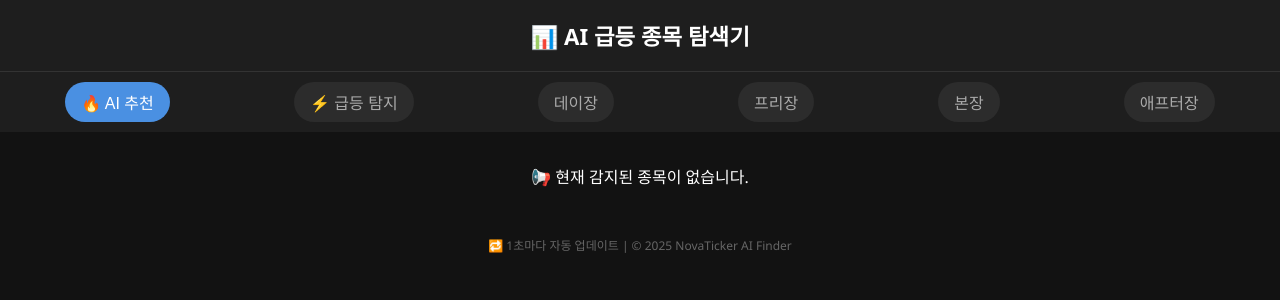
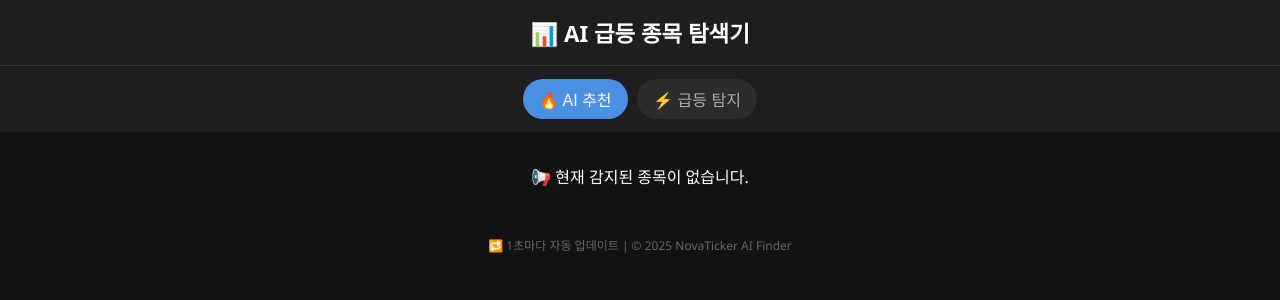
Before and after one commit to novaticker/Aifinder, a Flask app: page / in a window 1280 px wide. Shown: the top 300 px of the page. Run offline with Flask 3, Linux system fonts and the light colour scheme; data that the repository does not hold is empty; parts of the project's set-up code (start-up, migrations or seed data) failed here and were passed over.

Commit message:
Update index.html

```diff
--- a/templates/index.html
+++ b/templates/index.html
@@ -10,40 +10,37 @@
       font-family: 'Segoe UI', sans-serif;
       background-color: #121212;
       color: #fff;
-      -webkit-font-smoothing: antialiased;
     }
 
     header {
       background-color: #1e1e1e;
-      padding: 1.2rem;
+      padding: 1rem;
       text-align: center;
       font-size: 1.4rem;
       font-weight: bold;
-      color: #ffffff;
       border-bottom: 1px solid #333;
     }
 
-    .tabs {
+    .tabs, .subtabs {
       display: flex;
-      justify-content: space-around;
+      justify-content: center;
+      flex-wrap: wrap;
       background-color: #1e1e1e;
-      padding: 0.6rem 0.2rem;
-      overflow-x: auto;
+      padding: 0.5rem 0;
     }
 
-    .tab {
+    .tab, .subtab {
       background-color: #2c2c2c;
       color: #aaa;
       padding: 0.5rem 1rem;
+      margin: 0.3rem;
       border-radius: 20px;
+      cursor: pointer;
       font-size: 1rem;
-      cursor: pointer;
-      white-space: nowrap;
       border: none;
-      margin: 0 4px;
     }
 
-    .tab.active {
+    .tab.active, .subtab.active {
       background-color: #4a90e2;
       color: #fff;
     }
@@ -64,7 +61,6 @@
     .symbol {
       font-size: 1.2rem;
       font-weight: bold;
-      color: #ffffff;
       margin-bottom: 0.3rem;
     }
 
@@ -99,12 +95,16 @@
   <header>📊 AI 급등 종목 탐색기</header>
 
   <div class="tabs">
-    <button class="tab active" onclick="setTab('ai')">🔥 AI 추천</button>
-    <button class="tab" onclick="setTab('all')">⚡ 급등 탐지</button>
-    <button class="tab" onclick="setTab('day')">데이장</button>
-    <button class="tab" onclick="setTab('pre')">프리장</button>
-    <button class="tab" onclick="setTab('normal')">본장</button>
-    <button class="tab" onclick="setTab('after')">애프터장</button>
+    <button class="tab active" onclick="switchTab('ai')">🔥 AI 추천</button>
+    <button class="tab" onclick="switchTab('gainers')">⚡ 급등 탐지</button>
+  </div>
+
+  <div class="subtabs" id="phase-tabs" style="display: none;">
+    <button class="subtab active" onclick="setPhase('all')">전체</button>
+    <button class="subtab" onclick="setPhase('day')">데이장</button>
+    <button class="subtab" onclick="setPhase('pre')">프리장</button>
+    <button class="subtab" onclick="setPhase('normal')">본장</button>
+    <button class="subtab" onclick="setPhase('after')">애프터장</button>
   </div>
 
   <div class="container" id="data-container">
@@ -112,43 +112,50 @@
   </div>
 
   <footer>
-    🔁 1초마다 자동 업데이트 | &copy; 2025 NovaTicker AI Finder
+    🔁 1초마다 자동 업데이트 | © 2025 NovaTicker AI Finder
   </footer>
 
   <script>
-    let currentTab = "ai";
-    let allData = { ai_picks: [], gainers: [] };
+    let currentTab = "ai"; // 'ai' or 'gainers'
+    let currentPhase = "all";
+    let allData = {};
 
-    function getPhaseLabel(phase) {
-      if (phase === "pre") return "프리장";
-      if (phase === "normal") return "본장";
-      if (phase === "after") return "애프터장";
-      if (phase === "day") return "데이장";
-      return "기타";
-    }
-
-    function setTab(tab) {
+    function switchTab(tab) {
       currentTab = tab;
       document.querySelectorAll(".tab").forEach(btn => btn.classList.remove("active"));
       document.querySelectorAll(".tab").forEach(btn => {
-        if (
-          (tab === "ai" && btn.textContent.includes("AI")) ||
-          (tab === "all" && btn.textContent.includes("급등")) ||
-          btn.textContent.includes(getPhaseLabel(tab))
-        ) {
+        if (btn.textContent.includes(tab === 'ai' ? 'AI' : '급등')) btn.classList.add("active");
+      });
+
+      document.getElementById("phase-tabs").style.display = (tab === "gainers") ? "flex" : "none";
+      fetchData();
+    }
+
+    function setPhase(phase) {
+      currentPhase = phase;
+      document.querySelectorAll(".subtab").forEach(btn => btn.classList.remove("active"));
+      document.querySelectorAll(".subtab").forEach(btn => {
+        if (btn.textContent.includes(getPhaseLabel(phase)) || (phase === "all" && btn.textContent === "전체")) {
           btn.classList.add("active");
         }
       });
       renderData();
     }
 
+    function getPhaseLabel(phase) {
+      if (phase === "day") return "데이장";
+      if (phase === "pre") return "프리장";
+      if (phase === "normal") return "본장";
+      if (phase === "after") return "애프터장";
+      return "전체";
+    }
+
     async function fetchData() {
       try {
         const res = await fetch("/data.json");
-        const data = await res.json();
-        allData = data;
+        allData = await res.json();
         renderData();
-      } catch (e) {
+      } catch {
         document.getElementById("data-container").innerHTML = "<p style='text-align:center;'>❌ 데이터를 불러올 수 없습니다.</p>";
       }
     }
@@ -157,28 +164,23 @@
       const container = document.getElementById("data-container");
       container.innerHTML = "";
 
-      let display = [];
-
-      if (currentTab === "ai") {
-        display = allData.ai_picks || [];
-      } else if (currentTab === "all") {
-        display = allData.gainers || [];
-      } else {
-        display = (allData.gainers || []).filter(item => item.phase === currentTab);
+      let dataList = currentTab === "ai" ? allData.ai_picks : allData.gainers;
+      if (currentTab === "gainers" && currentPhase !== "all") {
+        dataList = dataList.filter(item => item.phase === currentPhase);
       }
 
-      if (display.length === 0) {
+      if (!dataList || dataList.length === 0) {
         container.innerHTML = "<p style='text-align:center;'>📢 현재 감지된 종목이 없습니다.</p>";
         return;
       }
 
-      display.reverse().forEach(item => {
+      dataList.reverse().forEach(item => {
         const card = document.createElement("div");
         card.className = "card";
         card.innerHTML = `
           <div class="symbol">🧾 ${item.symbol}<span class="percent">${item.percent}</span></div>
           <div class="summary">${item.summary}</div>
-          <div class="meta">🕒 ${item.time} | 📈 ${getPhaseLabel(item.phase)}</div>
+          <div class="meta">🕒 ${item.time || ''} | 📈 ${getPhaseLabel(item.phase || '')}</div>
         `;
         container.appendChild(card);
       });
```
